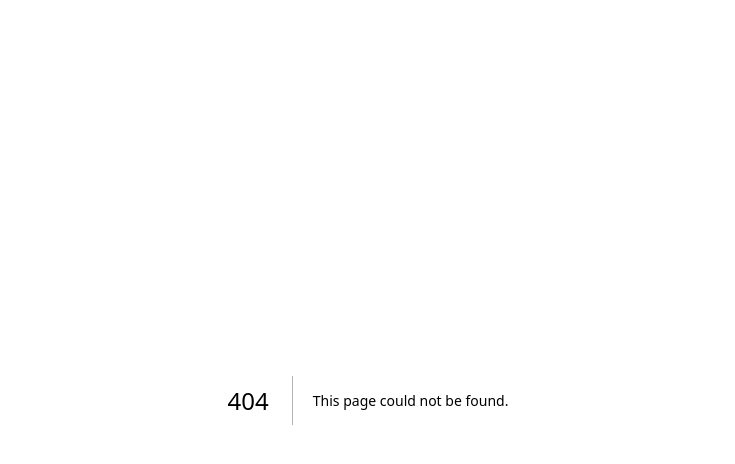
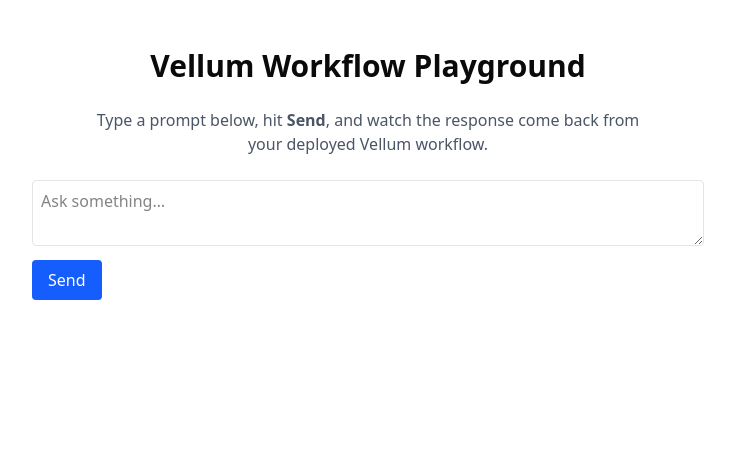
Before and after one commit to matthew-hre/hack-the-6ix, a Next.js app: page /vellum in a window 1280 px wide. Before the commit this address had no page. Shown: the top 464 px of the page, without its empty margins (272-1007 px from the left). Built offline with nearby package versions, Linux system fonts and the light colour scheme.

Commit message:
vellum fix

```diff
--- a/src/app/dashboard/page.tsx
+++ b/src/app/dashboard/page.tsx
@@ -1,4 +1,3 @@
-import VellumChatBox from "~/components/VellumChatBox";
 import MattInitBanner from "~/components/matt-init-banner";
 
 import { headers } from "next/headers";
@@ -52,12 +51,6 @@
           Sign Out
         </button>
       </div>
-
-      {/* 🧠 VellumChatBox section */}
-      <div className="w-full max-w-2xl mt-6">
-        <h2 className="text-xl font-semibold mb-4 text-center">Ask the AI Assistant</h2>
-        <VellumChatBox />
-      </div>
     </div>
   );
 }
--- /dev/null
+++ b/src/app/vellum/page.tsx
@@ -0,0 +1,22 @@
+// src/app/vellum/page.tsx
+import VellumChatBox from "~/components/VellumChatBox";
+
+// (optional) keep this route fully dynamic so you always hit your API
+export const dynamic = "force-dynamic";
+
+export default function VellumPlaygroundPage() {
+  return (
+    <main className="flex flex-col items-center gap-6 py-12 px-4">
+      <h1 className="text-3xl font-bold">Vellum Workflow Playground</h1>
+
+      <p className="text-gray-600 max-w-xl text-center">
+        Type a prompt below, hit <strong>Send</strong>, and watch the response come
+        back from your deployed Vellum workflow.
+      </p>
+
+      <div className="w-full max-w-2xl">
+        <VellumChatBox />
+      </div>
+    </main>
+  );
+}
```
Also changed, not shown: src/app/api/vellum/route.ts (line endings or trailing spaces), src/components/VellumChatBox.tsx (line endings or trailing spaces).
